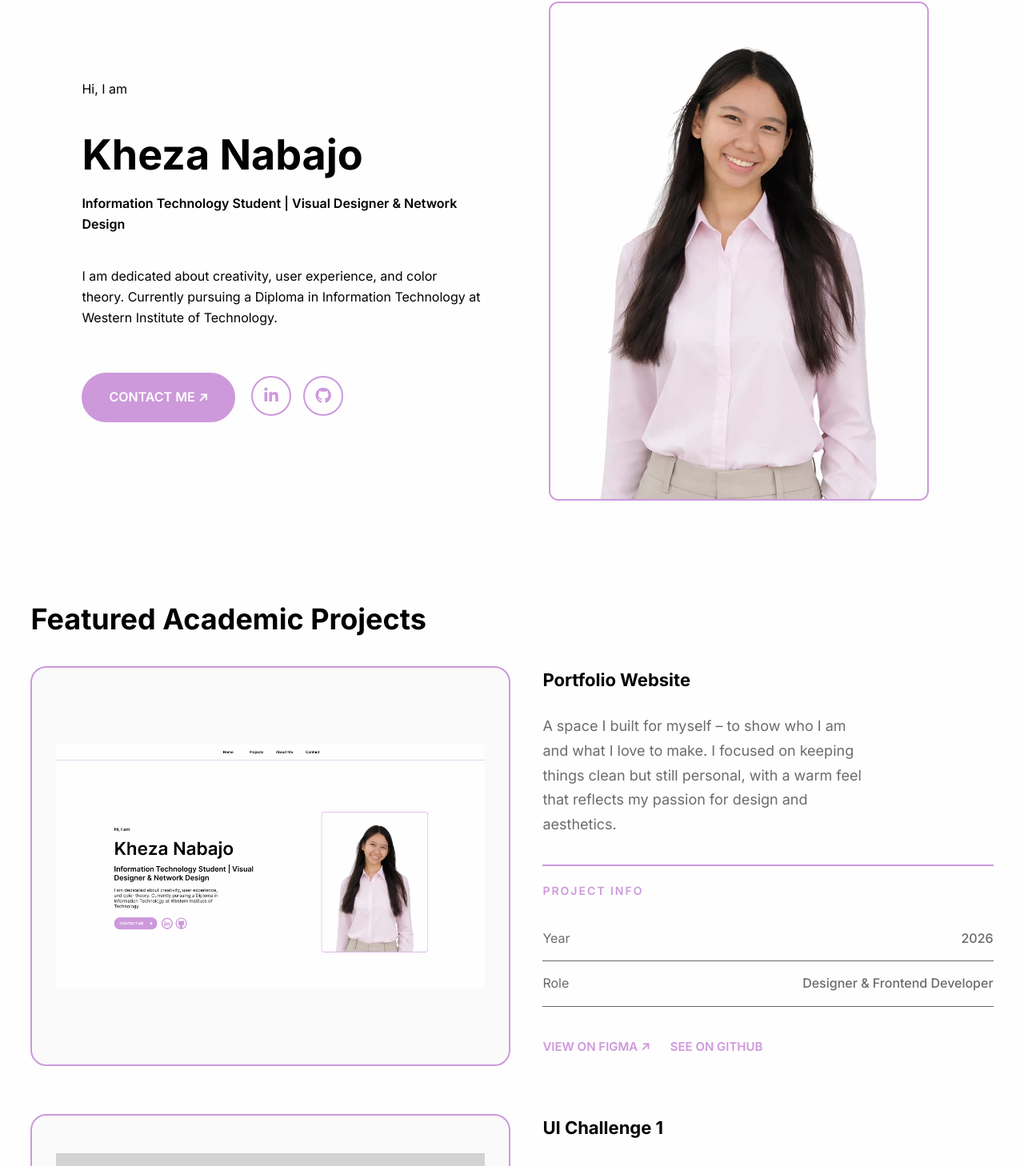
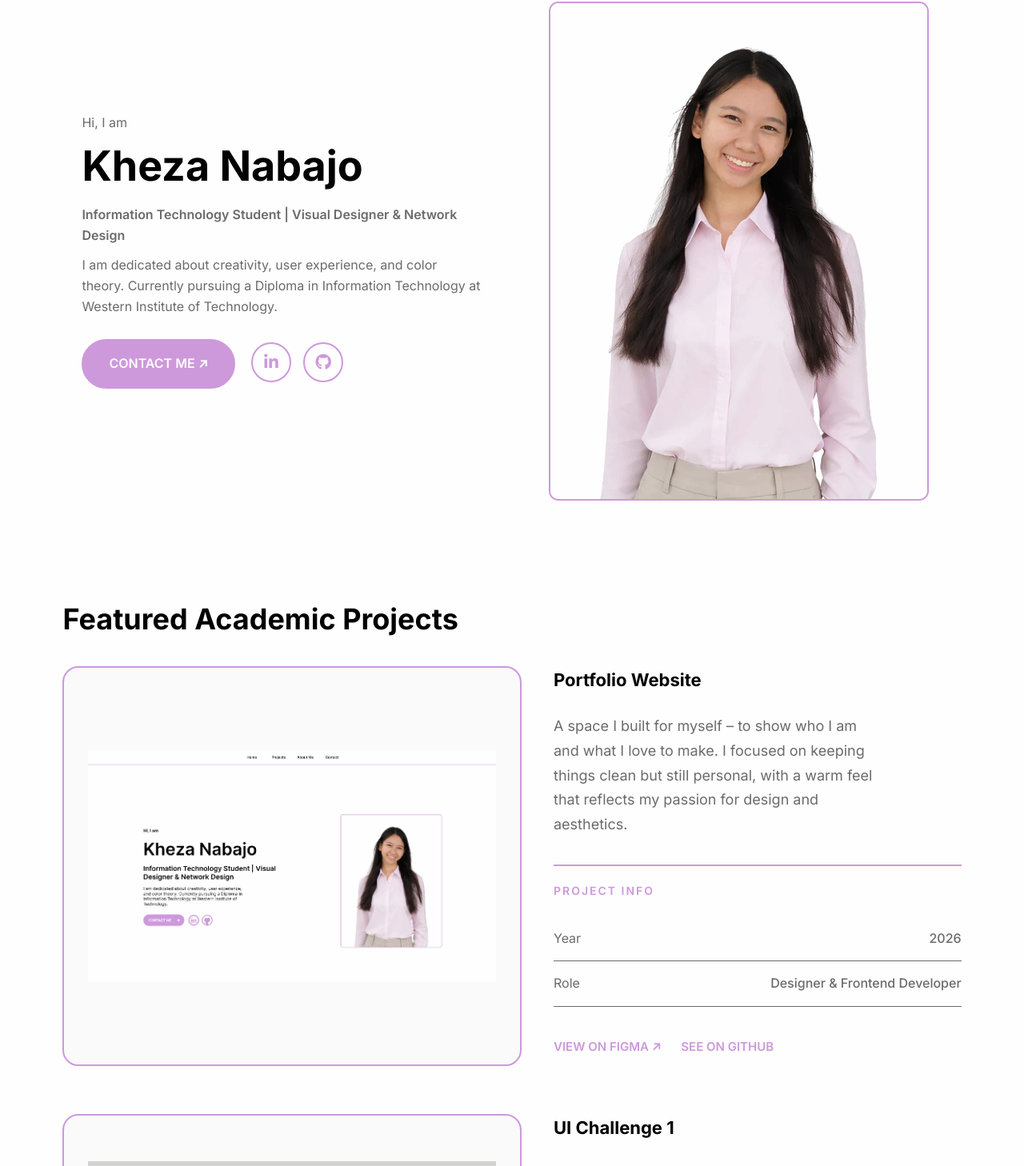
Before and after one commit to KhezaNabajo/Kheza-Nabajo-Portfolio-Website, a React (Vite) app: page / in a window 1280 px wide. Shown: the part 130-1588 px from the top of the page at 80% size. Built offline with nearby package versions, Linux system fonts and the light colour scheme.

Commit message:
Update styles.css

```diff
--- a/src/styles.css
+++ b/src/styles.css
@@ -15,10 +15,10 @@ nav { display:flex; justify-content:center; align-items:center; padding:12px 5%;
 
 .hero { display:flex; align-items:center; justify-content: space-betwee; padding:80px 8%; max-width:1600px; margin:0 auto; gap:60px; }
 .hero-content { flex:1; opacity:0; transform:translateY(30px); animation:fadeInUp .8s ease forwards; }
-.hero-greeting { font-size:18px; color:#6b6b6b; margin-bottom:16px; }
+.hero-greeting { font-size:18px; color:#6b6b6b; margin-bottom:8px; }
 .hero h1 { font-size:52px; margin-bottom:20px; line-height:1.1; font-weight:700; color:#010101; }
-.hero-title { font-size:28px; font-weight:600; margin-bottom:16px; color:#6b6b6b; }
-.hero p { color:#010101; margin-bottom:40px; max-width:500px; font-size:16px; }
+.hero-title { font-size:28px; font-weight:600; margin-bottom:12px; color:#CD99DB; }
+.hero p { color:#6b6b6b; margin-bottom:12px; max-width:500px; font-size:16px; }
 .hero-image { flex:1; display: flex; justify-content: center; opacity:0; transform:translateX(30px); animation:fadeInRight .8s ease .2s forwards; }
 .hero-image img { max-width:100%; height:auto; }
 
@@ -29,7 +29,7 @@ nav { display:flex; justify-content:center; align-items:center; padding:12px 5%;
 .social-icons a { width:50px; height:50px; border:2px solid var(--a); border-radius:50%; display:flex; align-items:center; justify-content:center; color:var(--a); text-decoration:none; font-size:20px; transition:.3s; }
 .social-icons a:hover { background:var(--a); color:#fefefe; transform:translateY(-3px); }
 
-.projects { padding:40px 3%; max-width:1400px; margin:0 auto; }
+.projects { padding:40px 3%; max-width:1200px; margin:0 auto; }
 .projects h2 { font-size:36px; margin-bottom:30px; color:#010101; opacity:0; transform:translateY(30px); }
 .project.visible, .projects h2.visible, .about-h2.visible, .about-content.visible, .capabilities-h2.visible, .skills-content.visible, .contact-info.visible, .contact-form.visible { animation:fadeInUp .6s ease forwards; }
 .project { display:flex; gap:40px; margin-bottom:60px; align-items:stretch; transform:translateY(50px); opacity:0; }
@@ -48,19 +48,19 @@ nav { display:flex; justify-content:center; align-items:center; padding:12px 5%;
 .project-links a { color:var(--a); text-decoration:none; font-size:15px; font-weight:600; display:inline-flex; align-items:center; gap:8px; transition:.3s; padding:8px 0; border-bottom:2px solid transparent; }
 .project-links a:hover { border-bottom-color:var(--a); gap:12px; }
 
-.about { padding:40px 3%; max-width:1400px; margin:0 auto; display:flex; gap:60px; align-items:flex-start; }
+.about { padding:40px 3%; max-width:1200px; margin:0 auto; display:flex; gap:60px; align-items:flex-start; }
 .about-h2 { font-size:36px; flex:1; color:#010101; opacity:0; transform:translateY(30px); }
 .about-content { flex:1; opacity:0; transform:translateY(30px); max-width:600px; }
 .about-content p { color:#6b6b6b; margin-bottom:30px; font-size:17px; line-height:1.8; }
 
-.capabilities { padding:40px 3% 40px; max-width:1400px; margin:0 auto; display:flex; gap:100px; position:relative; z-index:1; }
+.capabilities { padding:40px 3% 40px; max-width:1200px; margin:0 auto; display:flex; gap:100px; position:relative; z-index:1; }
 .capabilities-h2 { font-size:36px; flex:1; color:#010101; opacity:0; transform:translateY(30px); }
 .skills-content { flex:1; opacity:0; transform:translateY(30px); max-width:600px; }
 .skills-content > p { color:#6b6b6b; margin-bottom:30px; font-size:20px; line-height:1.8; }
 .skills { display:grid; grid-template-columns:repeat(3,1fr); gap:15px; width:100%; }
 .skill { padding:14px 28px; border:2px solid var(--accent-light); border-radius:10px; font-size:15px; font-weight:500; color:#6b6b6b; transition:.3s; cursor:default; text-align:center; }
 
-.contact { padding:40px 3%; max-width:1400px; margin:10px auto 0 auto; display:flex; gap:60px; position:relative; z-index:1; }
+.contact { padding:40px 3%; max-width:1200px; margin:10px auto 0 auto; display:flex; gap:60px; position:relative; z-index:1; }
 .contact-info { flex:1; opacity:0; transform:translateY(30px); }
 .contact-info h2 { font-size:52px; margin-bottom:20px; color:#010101; line-height:1.2; }
 .contact-info p { color:#6b6b6b; margin-bottom:10px; font-size:20px; }
```
